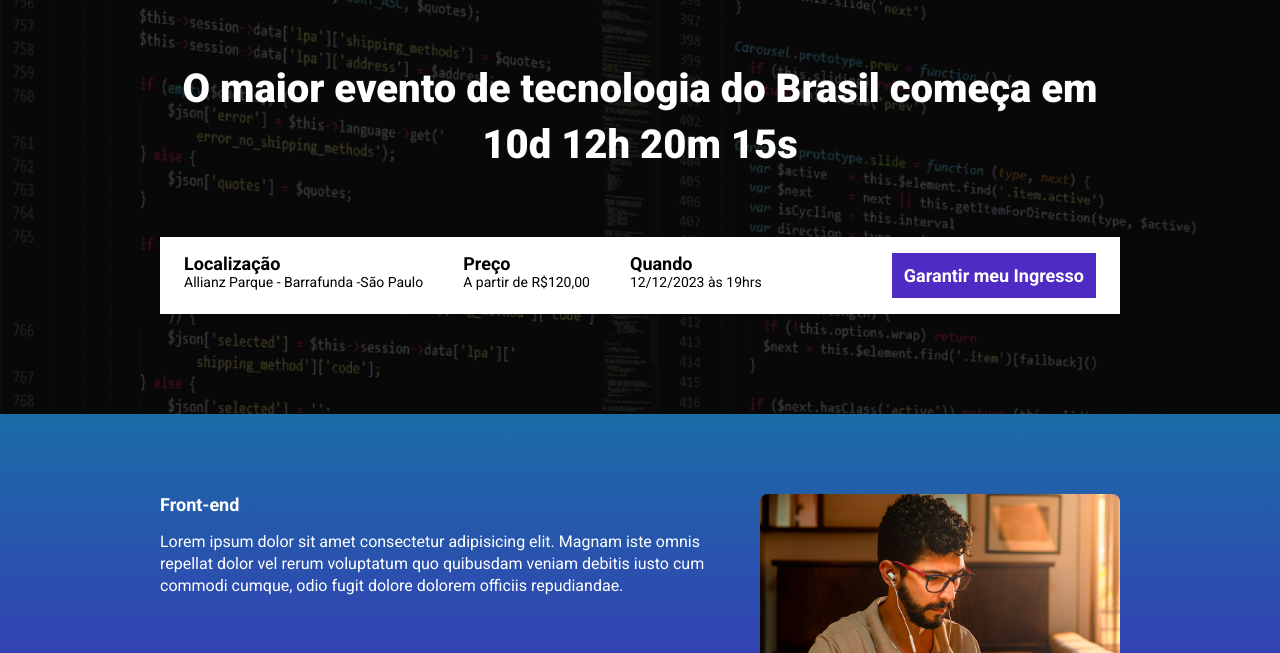
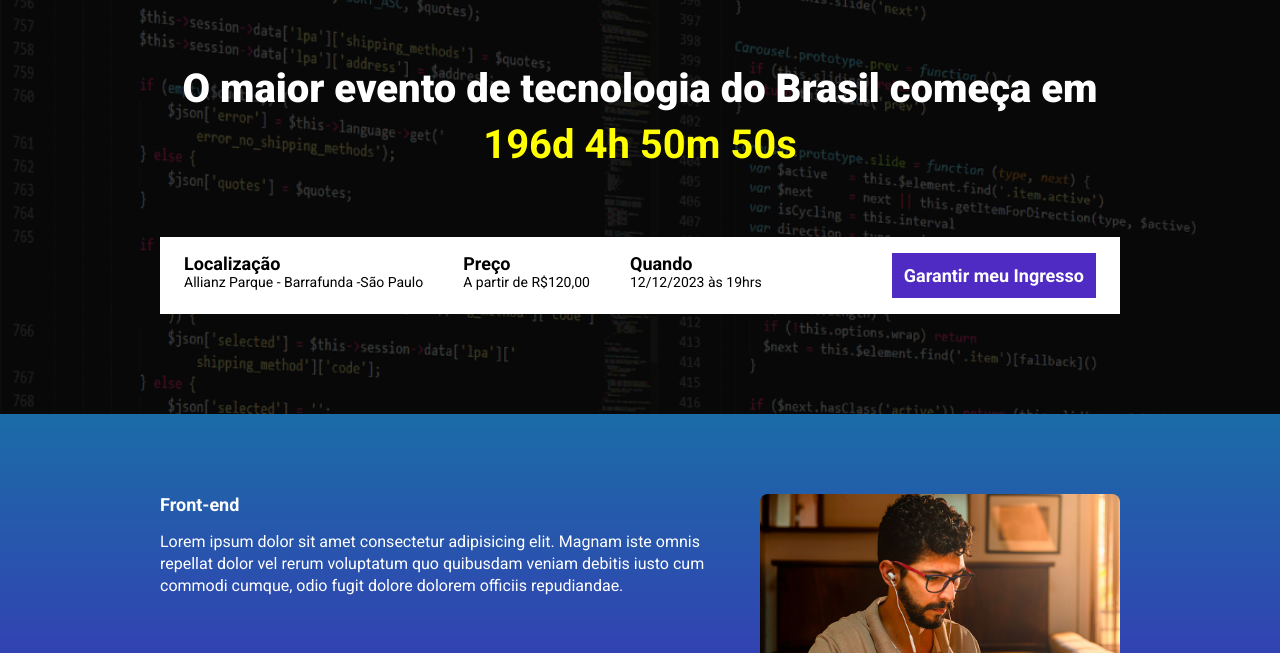
Before and after one commit to fde95/ebacTechTalks, a website built with Parcel: page src/index.html in a window 1280 px wide. Shown: the part 147-800 px from the top of the page. Built offline with nearby package versions, Linux system fonts and the light colour scheme.

Commit message:
Criando a contagem regressiva

```diff
--- a/package.json
+++ b/package.json
@@ -2,9 +2,9 @@
   "name": "modulo22ebactalks",
   "version": "1.0.0",
   "description": "",
-  "main": "index.js",
   "scripts": {
     "dev": "parcel src/index.html src/styles/main.scss src/scripts/main.js",
+    "build": "parcel build src/index.html",
     "test": "echo \"Error: no test specified\" && exit 1"
   },
   "keywords": [],
--- a/src/index.html
+++ b/src/index.html
@@ -15,7 +15,7 @@
         <div class="container">
             <img class="hero__logo" src="./images/ebac_logo.svg" alt="EBAC - Escola Britânica de Artes Criativas e Tecnologia">
             <p class="hero__text">
-                O maior evento de tecnologia do Brasil começa em 10d 12h 20m 15s
+                O maior evento de tecnologia do Brasil<span id="contador"></span>
             </p>
             <div class="infos-bar">
                 <ul class="infos-bar__infos">
--- a/src/scripts/main.js
+++ b/src/scripts/main.js
@@ -1 +1,24 @@
 AOS.init();
+
+const dataDoEvento = new Date ("Dec 12, 2023 20:00:00"); //apontando data e hora para uma ação futura
+const timeStampDoEvento = dataDoEvento.getTime(); //transdormando em calculo de tempo
+
+const contaAsHoras = setInterval(function(){
+    const agora = new Date(); //captura de dado de tempo
+    const timeStampAtual = agora.getTime(); //atualização de conteúdo
+
+
+    const distanciaTempoEvento = timeStampDoEvento - timeStampAtual;
+
+    const diasAteEvento = Math.floor(distanciaTempoEvento / (1000 * 60 * 60 * 24)); //calculo Dias (milisegundo por seg * seg por min * min por hora * hora por dia)
+    const horasAteEvento  = Math.floor((distanciaTempoEvento % (1000 * 60 * 60 * 24)) / (1000 * 60 * 60)); //calculo Horas - %retorno de resto da divisão
+    const minutosAteEvento  = Math.floor((distanciaTempoEvento % (1000 * 60 * 60)) / (1000 * 60)); //calculo Minutos
+    const segundosAteEvento  = Math.floor((distanciaTempoEvento % (1000 * 60)) / 1000); //calculo Segundos
+
+    document.getElementById('contador').innerHTML = ` começa em <b style="color: yellow;"> ${diasAteEvento}d ${horasAteEvento}h ${minutosAteEvento}m ${segundosAteEvento}s </b>`;
+
+    if (distanciaTempoEvento < 0) {
+        clearInterval(contaAsHoras);
+        document.getElementById('contador').innerHTML = ' <b style="color: red;">já acabou! </b><br> Mas calma, logo lançaremos a nova edição'
+    }
+}, 1000); //delimitação de tempo (1s)
```
